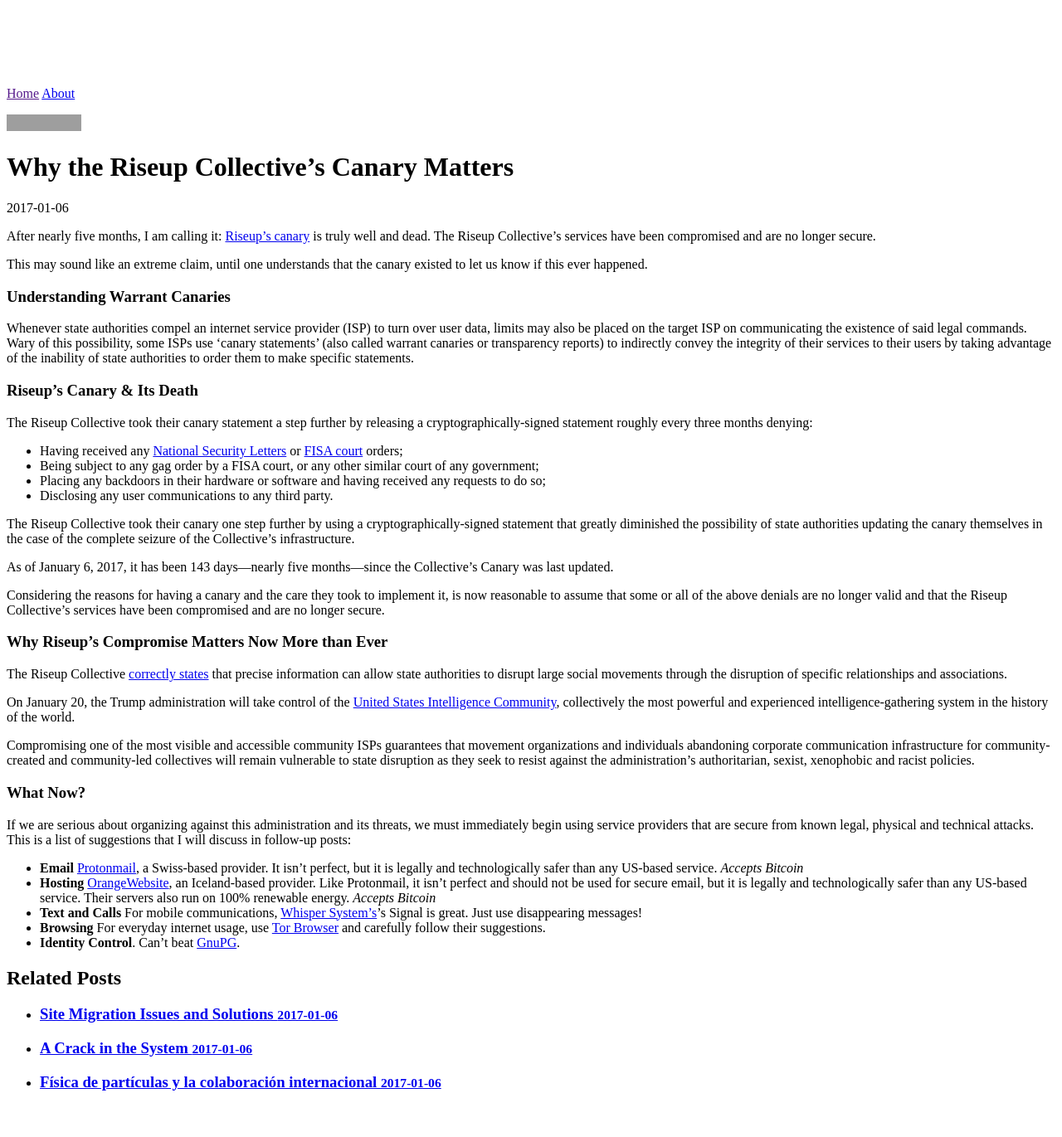
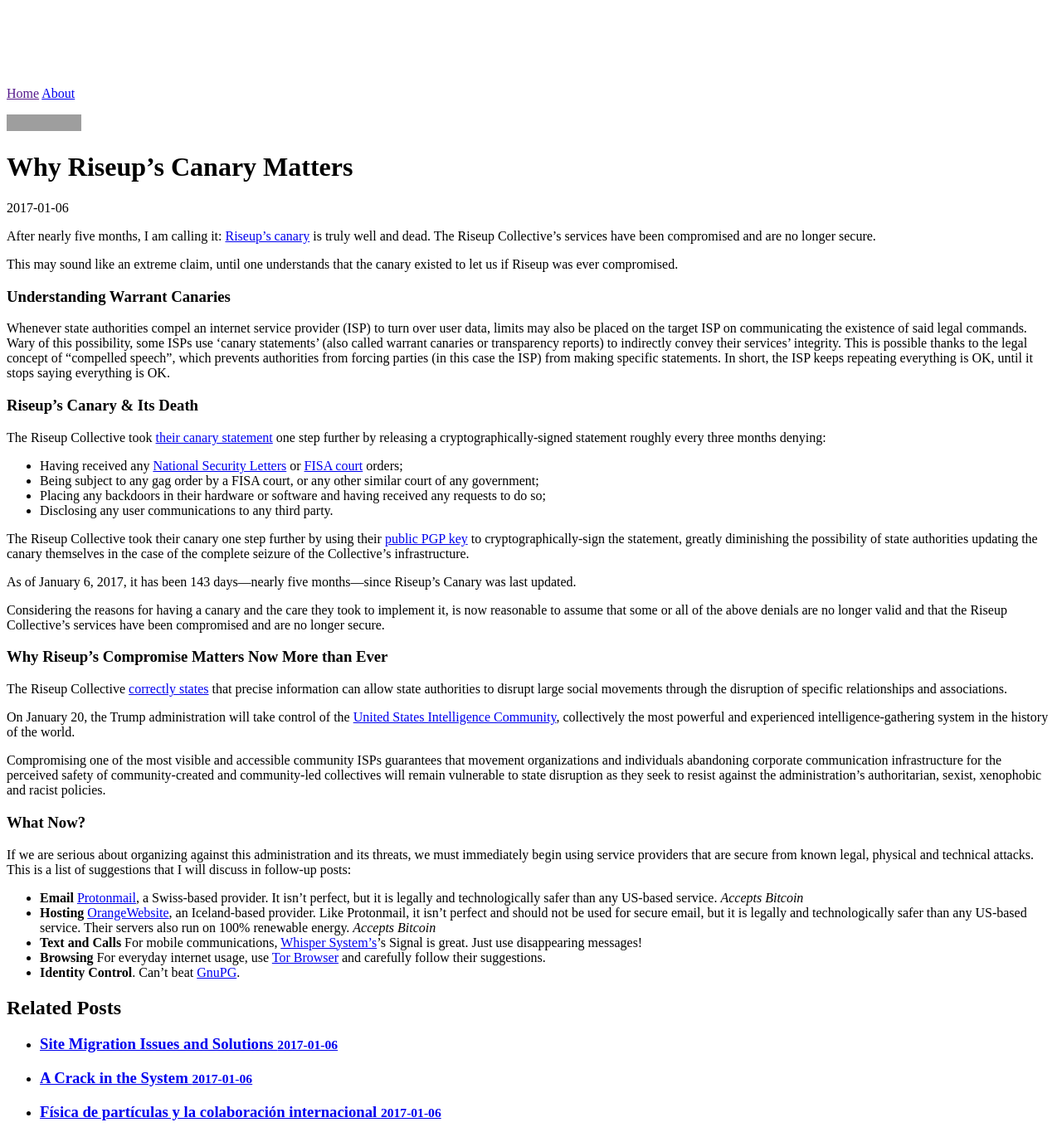
Before and after one commit to chema/sanfranciscan, a Jekyll site: the page built from _posts/2017-01-06-why-riseups-canary-matters.md, in a window 1280 px wide. Shown: the whole page at 83% size. Built offline with Jekyll 4.4.1, drawn with Linux system fonts in a browser that asks for light colours; comment, search, counter and statistics services are not loaded; before the commit the page ends 1335 px from its top, so only the background shows below that; grey boxes are pictures that could not be loaded.

Commit message:
Added more links and made a few changes.

```diff
--- a/_posts/2017-01-06-why-riseups-canary-matters.md
+++ b/_posts/2017-01-06-why-riseups-canary-matters.md
@@ -1,29 +1,29 @@
 ---
 layout: post
-post: Why the Riseup Collective&#8217;s Canary Matters
-title: Why the Riseup Collective&#8217;s Canary Matters
+post: Why Riseup&#8217;s Canary Matters
+title: Why Riseup&#8217;s Canary Matters
 ---
 
 After nearly five months, I am calling it: [Riseup's canary](https://riseup.net/en/canary) is truly well and dead. The Riseup Collective's services have been compromised and are no longer secure.
 
-This may sound like an extreme claim, until one understands that the canary existed to let us know if this ever happened.
+This may sound like an extreme claim, until one understands that the canary existed to let us if Riseup was ever compromised.
 
 ### Understanding Warrant Canaries
 
-Whenever state authorities compel an internet service provider (ISP) to turn over user data, limits may also be placed on the target ISP on communicating the existence of said legal commands. Wary of this possibility, some ISPs use 'canary statements' (also called warrant canaries or transparency reports) to indirectly convey the integrity of their services to their users by taking advantage of the inability of state authorities to order them to make specific statements.
+Whenever state authorities compel an internet service provider (ISP) to turn over user data, limits may also be placed on the target ISP on communicating the existence of said legal commands. Wary of this possibility, some ISPs use 'canary statements' (also called warrant canaries or transparency reports) to indirectly convey their services' integrity. This is possible thanks to the legal concept of "compelled speech", which prevents authorities from forcing parties (in this case the ISP) from making specific statements. In short, the ISP keeps repeating everything is OK, until it stops saying everything is OK.
 
 ### Riseup's Canary & Its Death
 
-The Riseup Collective took their canary statement a step further by releasing a cryptographically-signed statement roughly every three months denying:
+The Riseup Collective took [their canary statement](https://riseup.net/about-us/canary/canary-statement-signed.txt) one step further by releasing a cryptographically-signed statement roughly every three months denying:
 
 * Having received any [National Security Letters](https://en.wikipedia.org/wiki/National_security_letter) or [FISA court](https://en.wikipedia.org/wiki/United_States_Foreign_Intelligence_Surveillance_Court) orders;
 * Being subject to any gag order by a FISA court, or any other similar court of any government;
 * Placing any backdoors in their hardware or software and having received any requests to do so;
 * Disclosing any user communications to any third party.
 
-The Riseup Collective took their canary one step further by using a cryptographically-signed statement that greatly diminished the possibility of state authorities updating the canary themselves in the case of the complete seizure of the Collective's infrastructure.
+The Riseup Collective took their canary one step further by using their [public PGP key](https://pgp.mit.edu/pks/lookup?op=vindex&search=0x3043E2B7139A768E) to cryptographically-sign the statement, greatly diminishing the possibility of state authorities updating the canary themselves in the case of the complete seizure of the Collective's infrastructure.
 
-As of January 6, 2017, it has been 143 days—nearly five months—since the Collective's Canary was last updated.
+As of January 6, 2017, it has been 143 days—nearly five months—since Riseup's Canary was last updated.
 
 Considering the reasons for having a canary and the care they took to implement it, is now reasonable to assume that some or all of the above denials are no longer valid and that the Riseup Collective's services have been compromised and are no longer secure.
 
@@ -33,7 +33,7 @@
 
 On January 20, the Trump administration will take control of the [United States Intelligence Community](https://en.wikipedia.org/wiki/United_States_Intelligence_Community), collectively the most powerful and experienced intelligence-gathering system in the history of the world.
 
-Compromising one of the most visible and accessible community ISPs guarantees that movement organizations and individuals abandoning corporate communication infrastructure for community-created and community-led collectives will remain vulnerable to state disruption as they seek to resist against the administration's authoritarian, sexist, xenophobic and racist policies.
+Compromising one of the most visible and accessible community ISPs guarantees that movement organizations and individuals abandoning corporate communication infrastructure for the perceived safety of community-created and community-led collectives will remain vulnerable to state disruption as they seek to resist against the administration's authoritarian, sexist, xenophobic and racist policies.
 
 ### What Now?
 
```
